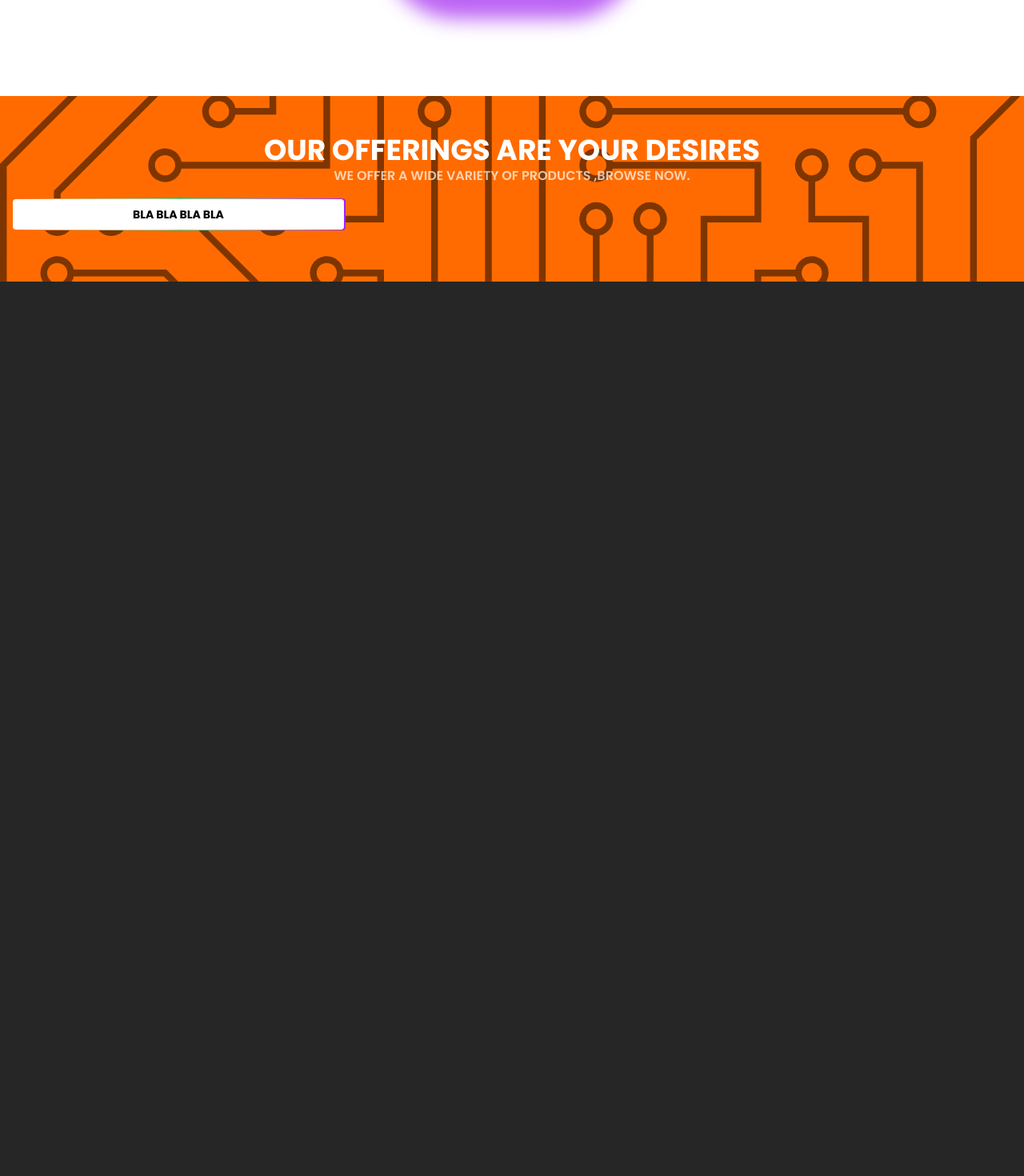
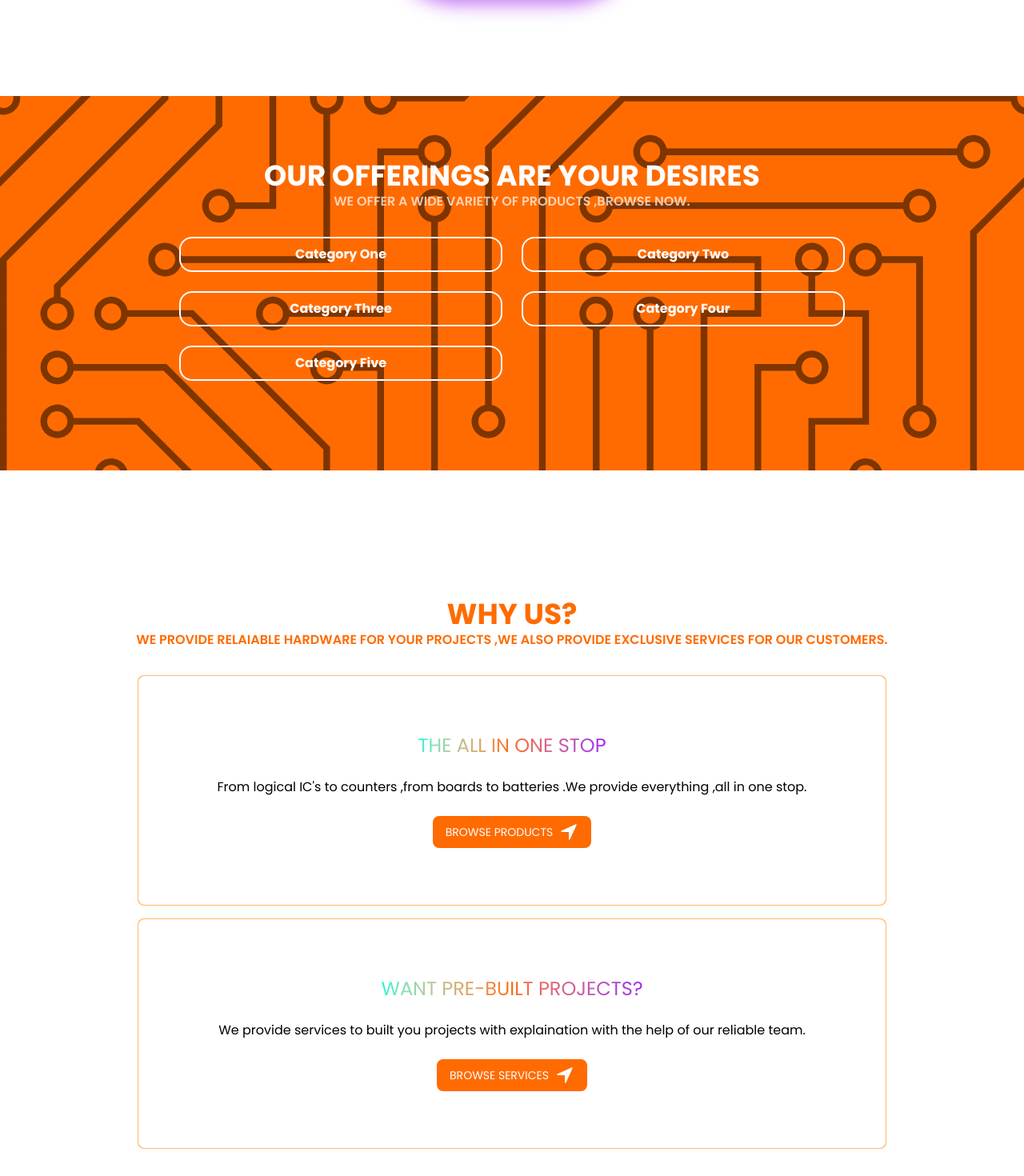
Before and after one commit to judjudaujyd/knight-electronics, a React (Vite) app: page / in a window 1280 px wide. Shown: the part 680-2150 px from the top of the page at 80% size. Before the commit the page ends 1032 px from the top, so only its background shows below. Built offline with nearby package versions, Linux system fonts and the light colour scheme.

Commit message:
ADDED WHY US SECTION

```diff
--- a/src/LandingPage.tsx
+++ b/src/LandingPage.tsx
@@ -1,5 +1,6 @@
 import IntroDiv from "./LandingPage/IntroDiv"
 import OurOfferings from "./LandingPage/OurOfferings"
+import WhyUs from "./LandingPage/WhyUs"
 import Navbar from "./NavBar/Navbar"
 
 
@@ -9,6 +10,7 @@ const LandingPage = () => {
         <Navbar/>
         <IntroDiv/>
         <OurOfferings/>
+        <WhyUs/>
     </>
   )
 }
--- a/src/LandingPage/OurOfferings.tsx
+++ b/src/LandingPage/OurOfferings.tsx
@@ -1,9 +1,11 @@
 import circuit from "../assets/background/circuit.svg";
+
+const category:string[] = ["Category One","Category Two","Category Three","Category Four","Category Five"]
 
 const OurOfferings = () => {
   return (
     <>
-      <section className="w-full min-h-4 select-none bg-[var(--neon-orange)] flex flex-col justify-center items-start gap-x-8 py-8 relative">
+      <section className="w-full min-h-4 py-16 select-none bg-[var(--neon-orange)] flex flex-col justify-center items-start gap-x-8 relative">
         {/* Background color overlay */}
         <div className="absolute inset-0 bg-[var(--neon-orange)]"></div>
 
@@ -23,13 +25,15 @@ const OurOfferings = () => {
           </p>
           {/* = */}
           <div className="w-full h-auto flex justify-center p-4">
-            <div className="w-full m-auto h-auto grid grid-cols-2 lg:grid-cols-3">
+            <div className="w-full py-4 lg:w-2/3 m-auto h-auto grid grid-cols-[repeat(auto-fit,minmax(250px,1fr))] lg:grid-cols-[repeat(auto-fit,minmax(300px,1fr))] gap-6">
               {/* ==============STYLE FOR CATEGORY================ */}
-              <div className="w-auto h-[40px] bg-gradient-to-r from-[var(--neon-orange)] via-[var(--neon-teal)] to-[var(--neon-purple)] relative rounded-sm">
-                <div className="absolute top-[1px] left-1px w-[calc(100%-2px)] h-[calc(100%-2px)] bg-white rounded-sm flex justify-center items-center">
-                  <b className="text-sm">BLA BLA BLA BLA</b>
-                </div>
-              </div>
+              {
+                category.map((val,index) => (
+                  <button key={index} className="px-4 py-2 bg-[transparent] text-white border-2 border-white rounded-2xl text-md font-bold hover:text-sm hover:cursor-pointer">
+                    {val}
+                  </button>
+                ))
+              }
               {/* ===============END OF CATEGORY================== */}
             </div>
           </div>
--- /dev/null
+++ b/src/LandingPage/WhyUs.tsx
@@ -0,0 +1,61 @@
+import { IoNavigate } from "react-icons/io5";
+
+const WhyUs = () => {
+  return (
+    <>
+      <section className="flex flex-col justify- py-20 items-center h-auto select-none">
+        <section className="w-full bg-white h-auto py-16">
+          <div className="w-full h-auto my-4 p-4 flex flex-col justify-center items-center">
+            <h1 className="text-4xl font-bold text-[var(--neon-orange)]">
+              WHY US?
+            </h1>
+            <p className="text-md font-semibold text-[var(--neon-orange)]">
+              WE PROVIDE RELAIABLE HARDWARE FOR YOUR PROJECTS ,WE ALSO PROVIDE
+              EXCLUSIVE SERVICES FOR OUR CUSTOMERS.
+            </p>
+          </div>
+
+          <div className="w-full flex flex-col gap-4 justify-center items-center h-auto p-4">
+            <div className="w-full lg:w-3/4 h-72 bg-orange-300 hover:bg-[var(--neon-orange)] relative z-0 rounded-lg">
+              <div className="absolute w-[calc(100%-2px)] h-[calc(100%-2px)] top-[1px] left-[1px] flex flex-col gap-2 justify-center items-center z-10 bg-white rounded-lg">
+                <h1 className="text-2xl bg-gradient-to-r from-[var(--neon-teal)] via-[var(--neon-orange)] to-[var(--neon-purple)] bg-clip-text text-transparent">
+                  THE ALL IN ONE STOP
+                </h1>
+                <p className="p-4 text-center">
+                  From logical IC's to counters ,from boards to batteries .We
+                  provide everything ,all in one stop.
+                </p>
+                <button className="w-auto flex justify-center items-center bg-[var(--neon-orange)] mx-4 px-4 py-2 rounded-lg gap-2 hover:cursor-pointer hover:bg-orange-300 hover:rounded-lg">
+                  <p className="text-white text-sm opacity-100">
+                    BROWSE PRODUCTS
+                  </p>
+                  <IoNavigate className="text-white text-2xl opacity-100" />
+                </button>
+              </div>
+            </div>
+
+            <div className="w-full lg:w-3/4 h-72 bg-orange-300 hover:bg-[var(--neon-orange)] relative z-0 rounded-lg">
+              <div className="absolute w-[calc(100%-2px)] h-[calc(100%-2px)] top-[1px] left-[1px] flex flex-col gap-2 justify-center items-center z-10 bg-white rounded-lg">
+                <h1 className="text-2xl bg-gradient-to-r from-[var(--neon-teal)] via-[var(--neon-orange)] to-[var(--neon-purple)] bg-clip-text text-transparent">
+                  WANT PRE-BUILT PROJECTS?
+                </h1>
+                <p className="p-4 text-center">
+                  We provide services to built you projects with explaination
+                  with the help of our reliable team.
+                </p>
+                <button className="w-auto flex justify-center items-center bg-[var(--neon-orange)] mx-4 px-4 py-2 rounded-lg gap-2 hover:cursor-pointer hover:bg-orange-300 hover:rounded-lg">
+                  <p className="text-white text-sm opacity-100">
+                    BROWSE SERVICES
+                  </p>
+                  <IoNavigate className="text-white text-2xl opacity-100" />
+                </button>
+              </div>
+            </div>
+          </div>
+        </section>
+      </section>
+    </>
+  );
+};
+
+export default WhyUs;
--- a/src/index.css
+++ b/src/index.css
@@ -18,7 +18,7 @@
 }
 
 body {
-  background-color: var(--background-color);
+  /* background-color: var(--background-color); */
   display: flex;
   flex-direction: column;
 }
```
